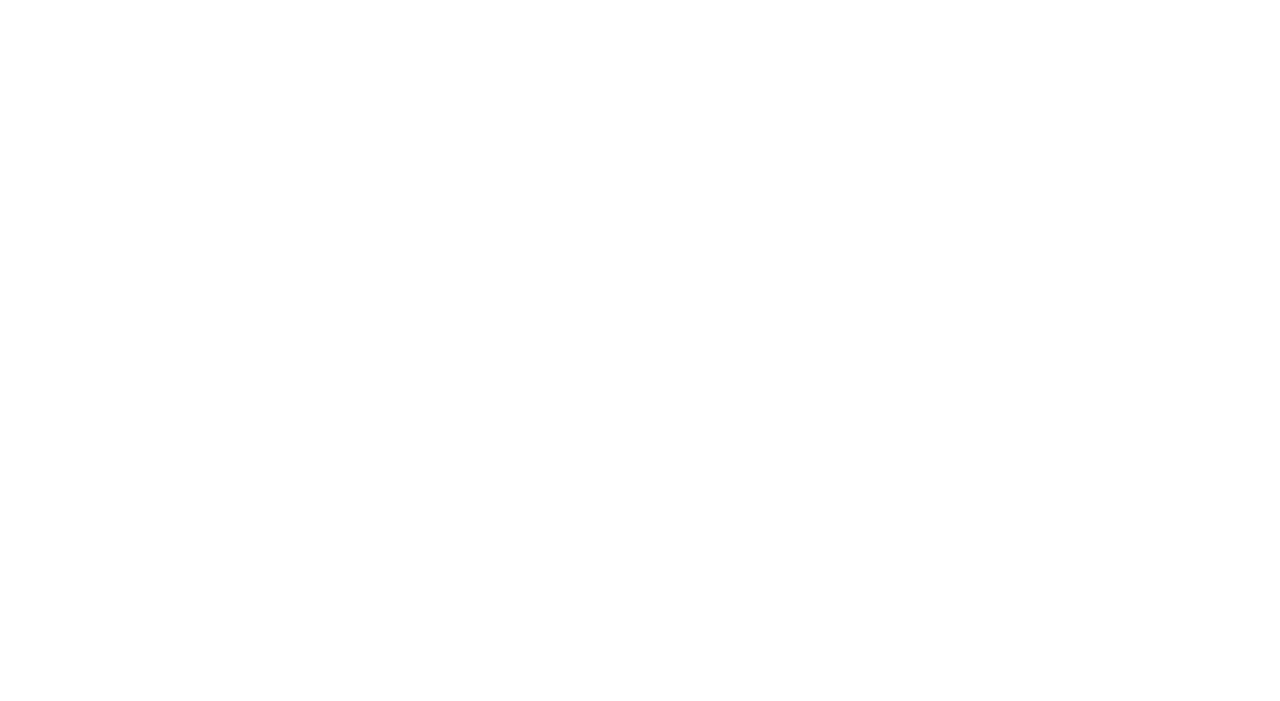
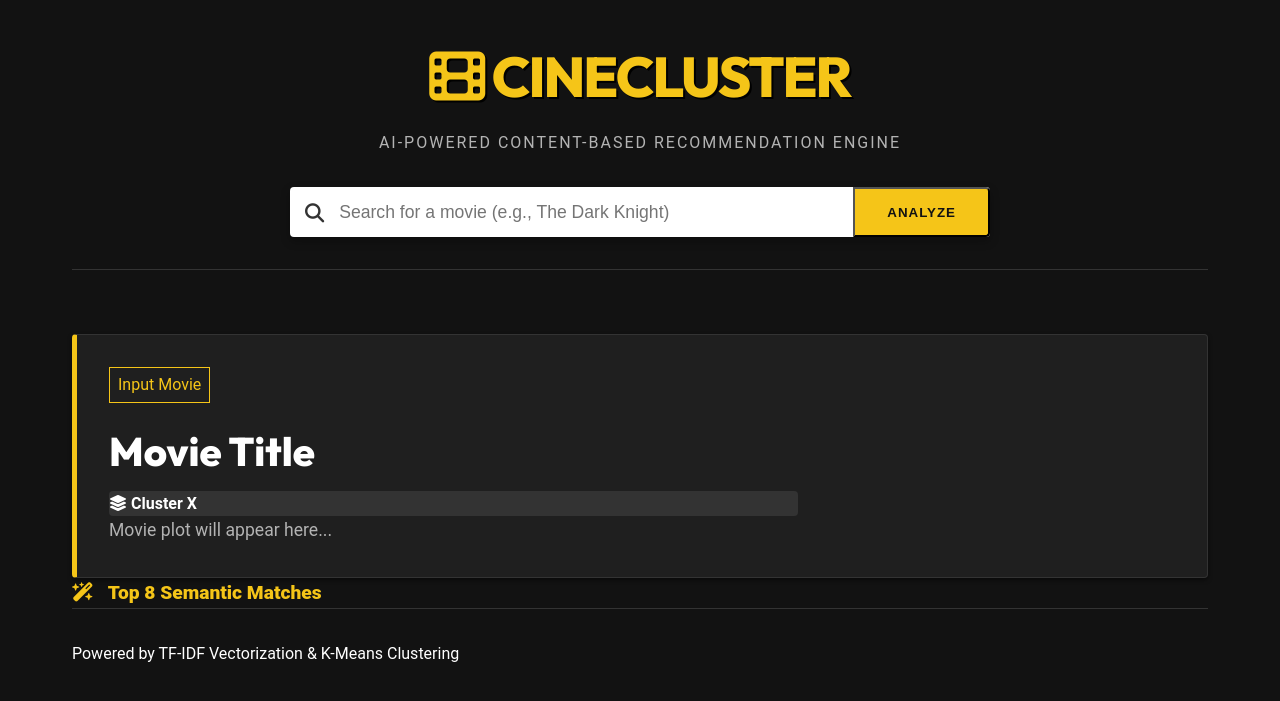
Before and after one commit to DanieleMarro42/Movie-Recommender, a Flask app: page / in a window 1280 px wide. Before the commit the part shown is empty. Shown: the top 701 px of the page. Run offline with Flask 3, Linux system fonts and the light colour scheme.

Commit message:
Add HTML structure for CineCluster application

```diff
--- a/templates/index.html
+++ b/templates/index.html
@@ -0,0 +1,77 @@
+<!DOCTYPE html>
+<html lang="en">
+
+<head>
+    <meta charset="UTF-8">
+    <meta name="viewport" content="width=device-width, initial-scale=1.0">
+    <title>CineCluster | AI Recommendations</title>
+    <link rel="preconnect" href="https://fonts.googleapis.com">
+    <link rel="preconnect" href="https://fonts.gstatic.com" crossorigin>
+    <link href="https://fonts.googleapis.com/css2?family=Outfit:wght@300;400;600;800&display=swap" rel="stylesheet">
+    <link rel="stylesheet" href="{{ url_for('static', filename='style.css') }}">
+    <!-- FontAwesome for Icons -->
+    <link rel="stylesheet" href="https://cdnjs.cloudflare.com/ajax/libs/font-awesome/6.4.0/css/all.min.css">
+</head>
+
+<body>
+    <div class="background-blobs">
+        <div class="blob blob-1"></div>
+        <div class="blob blob-2"></div>
+        <div class="blob blob-3"></div>
+    </div>
+
+    <main class="container">
+        <header class="header">
+            <h1 class="logo"><i class="fa-solid fa-film"></i> CineCluster</h1>
+            <p class="subtitle">AI-Powered Content-Based Recommendation Engine</p>
+            <div class="search-container">
+                <div class="search-bar-wrapper">
+                    <i class="fa-solid fa-magnifying-glass search-icon"></i>
+                    <input type="text" id="movieSearch" placeholder="Search for a movie (e.g., The Dark Knight)"
+                        autocomplete="off">
+                    <button id="searchBtn" class="search-btn">Analyze</button>
+                    <div id="searchResults" class="search-results hidden"></div>
+                </div>
+            </div>
+        </header>
+
+        <section id="resultSection" class="result-section hidden">
+            <div class="glass-card main-card">
+                <div class="card-content-wrapper">
+                    <div class="movie-info">
+                        <div class="card-header">
+                            <span class="badge">Input Movie</span>
+                            <h2 id="selectedTitle">Movie Title</h2>
+                        </div>
+                        <div class="card-body">
+                            <div class="cluster-info">
+                                <i class="fa-solid fa-layer-group"></i> <span id="selectedCluster">Cluster X</span>
+                            </div>
+                            <p id="selectedOverview" class="overview-text">Movie plot will appear here...</p>
+                        </div>
+                    </div>
+                    <div class="poster-container">
+                        <img id="moviePoster" src="" alt="Movie Poster" class="hidden"
+                            onerror="this.classList.add('hidden')">
+                    </div>
+                </div>
+            </div>
+
+            <div class="divider">
+                <span><i class="fa-solid fa-wand-magic-sparkles"></i> Top 8 Semantic Matches</span>
+            </div>
+
+            <div class="recommendations-grid" id="recommendationsGrid">
+                <!-- Javascript will populate cards here -->
+            </div>
+        </section>
+
+        <footer class="footer">
+            <p>Powered by TF-IDF Vectorization & K-Means Clustering</p>
+        </footer>
+    </main>
+
+    <script src="{{ url_for('static', filename='script.js') }}"></script>
+</body>
+
+</html>
```
